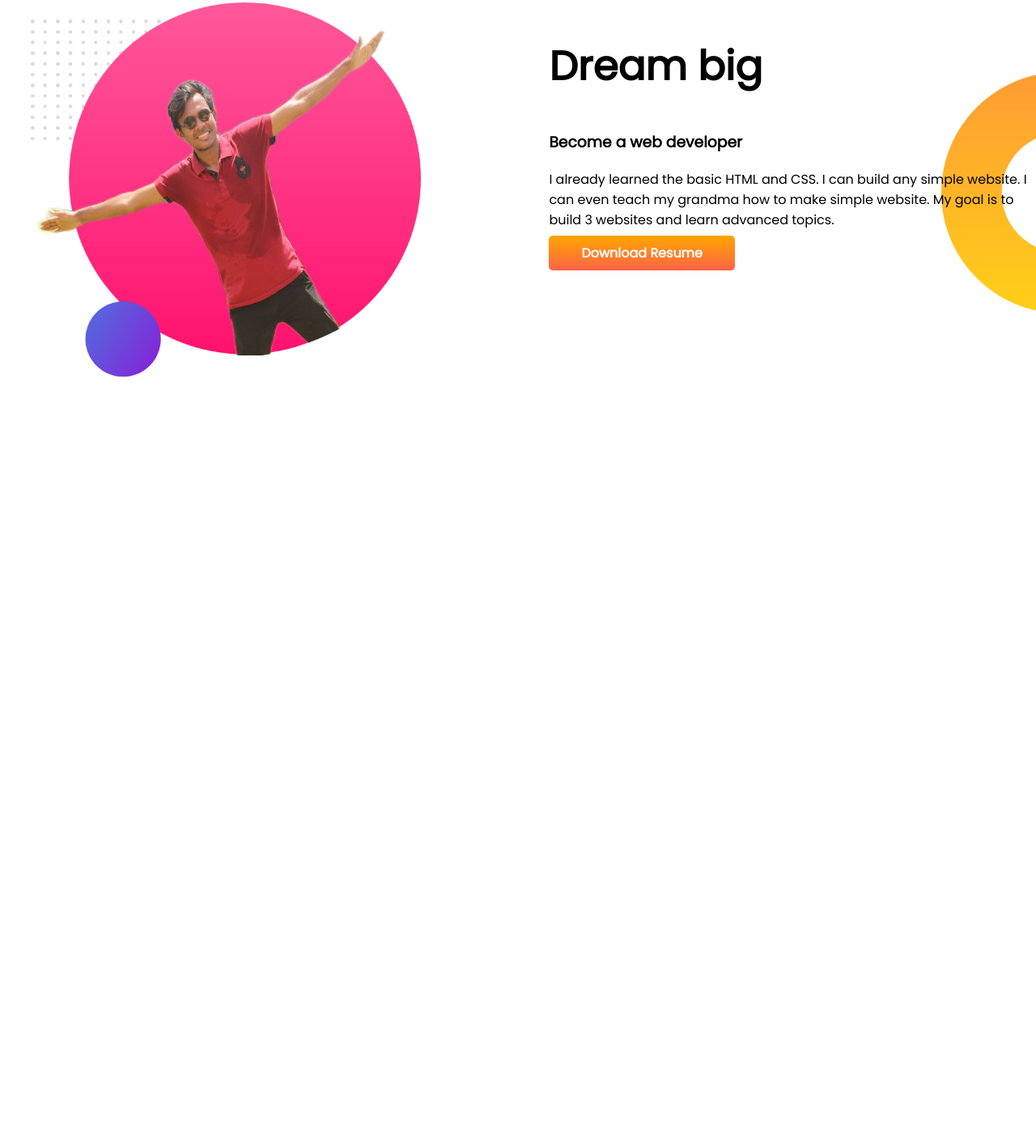
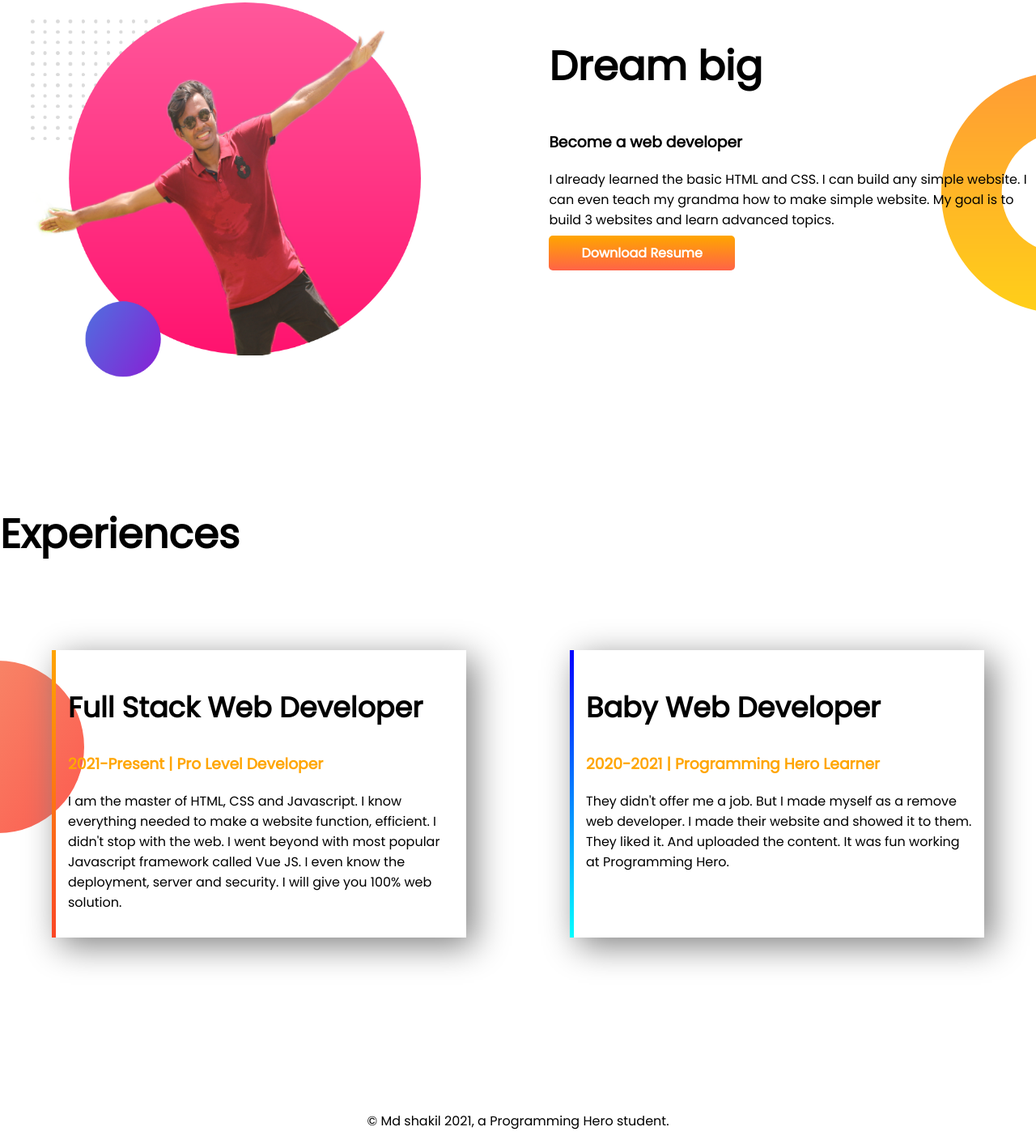
Before and after one commit to mdshakil32/developer-portfolio, a plain HTML site: page index.html in a window 1280 px wide. Shown: the part 685-2098 px from the top of the page at 81% size. Before the commit the page ends 1158 px from the top, so only its background shows below. Drawn offline with Linux system fonts and the light colour scheme.

Commit message:
experience and footer added

```diff
--- a/index.html
+++ b/index.html
@@ -11,7 +11,7 @@
     <link rel="stylesheet" href="style.css">
 </head>
 <body>
-    <section class="top-banner">
+    <section class="top-banner flexible-container">
         <div class="half-width">
             <h1>Welcome To</h1>
             <h1><span class="orange-color">Shakil Chowdhury</span> World</h1>
@@ -24,7 +24,7 @@
         </div>
     </section>
 
-    <section class="dream-big">
+    <section class="dream-big flexible-container">
         <div class="half-width">
             <img src="images/my-bg23.png" alt="shakil">
         </div>
@@ -35,5 +35,27 @@
             <a class="link-button" target="blank" href="https://www.linkedin.com/in/mdshakil32/">Download Resume</a>
         </div>
     </section>
+
+    <section class="experiences-area">
+        <h1>Experiences</h1>
+
+        <div class="flexible-container">
+            <div class="experience-item" id="full-stack-web">
+                <h2>Full Stack Web Developer</h2>
+                <h3 class="orange-color">2021-Present | Pro Level Developer</h3>
+                <p>I am the master of HTML, CSS and Javascript. I know everything needed to make a website function, efficient. I didn't stop with the web. I went beyond with most popular Javascript framework called Vue JS. I even know the deployment, server and security. I will give you 100% web solution.</p>
+            </div>
+
+            <div class="experience-item" id="baby-web">
+                <h2>Baby Web Developer</h2>
+                <h3 class="orange-color">2020-2021 | Programming Hero Learner</h3>
+                <p>They didn't offer me a job. But I made myself as a remove web developer. I made their website and showed it to them. They liked it. And uploaded the content. It was fun working at Programming Hero.</p>
+            </div>
+        </div>
+
+    </section>
+    <footer>
+        <p>© Md shakil 2021, a Programming Hero student.</p>
+    </footer>
 </body>
 </html>
--- a/style.css
+++ b/style.css
@@ -3,10 +3,16 @@ body {
   margin: 0;
 }
 section {
+  margin-bottom: 150px;
+}
+.flexible-container {
   display: flex;
 }
 h1 {
   font-size: 50px;
+}
+h2 {
+  font-size: 35px;
 }
 .orange-color {
   color: orange;
@@ -29,10 +35,34 @@ h1 {
 .top-banner {
   background-image: url(images/top-banner.png);
   background-repeat: no-repeat;
-  margin-bottom: 150px;
 }
 .dream-big {
   background-image: url(images/dream-bg.png);
   background-repeat: no-repeat;
   background-position: right;
 }
+.experiences-area {
+  background-image: url(images/exp-bg.png);
+  background-repeat: no-repeat;
+  background-position: left;
+}
+.experience-item {
+  width: 40%;
+  margin: 5% 5%;
+  padding: 15px;
+}
+#full-stack-web {
+  box-shadow: 10px 10px 40px gray;
+  border-left: 5px solid;
+  border-image: linear-gradient(orange, rgb(250, 70, 38));
+  border-image-slice: 1;
+}
+#baby-web {
+  box-shadow: 10px 10px 40px gray;
+  border-left: 5px solid;
+  border-image: linear-gradient(blue, cyan);
+  border-image-slice: 1;
+}
+footer p {
+  text-align: center;
+}
```
